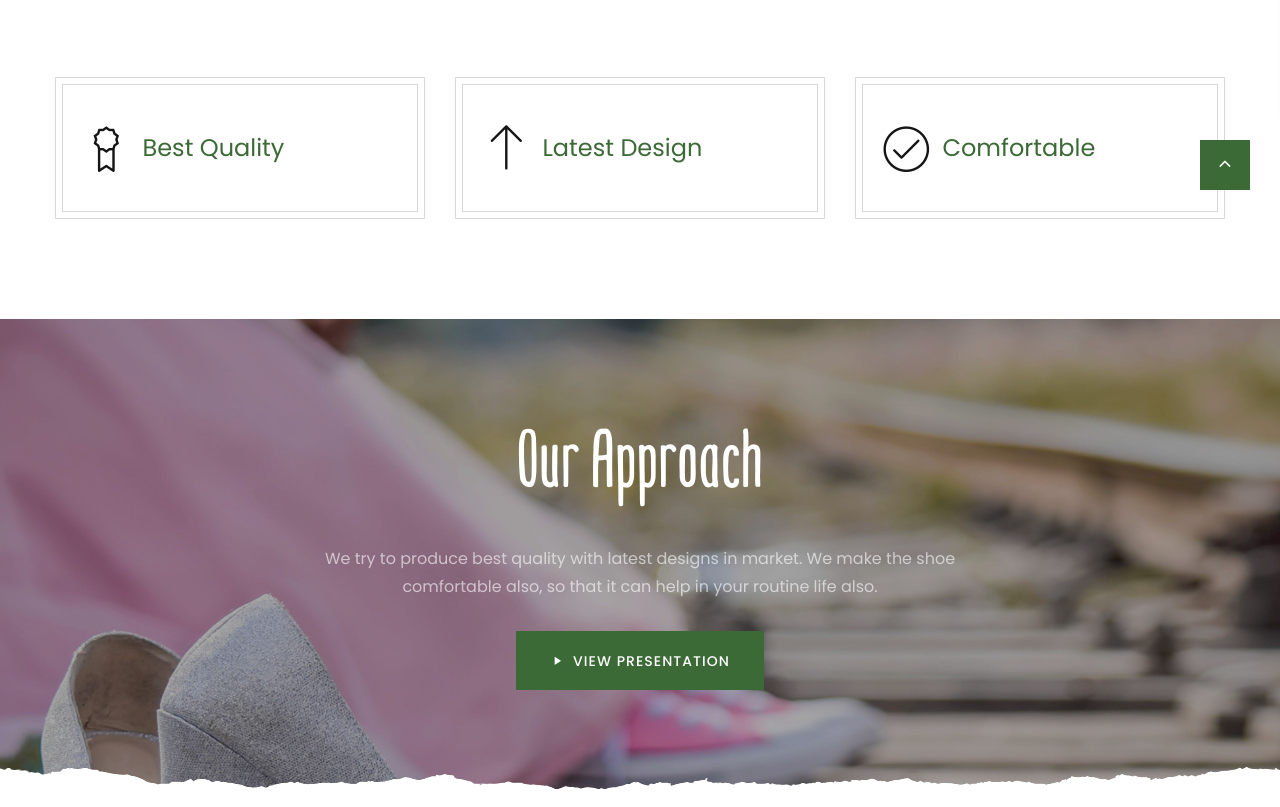
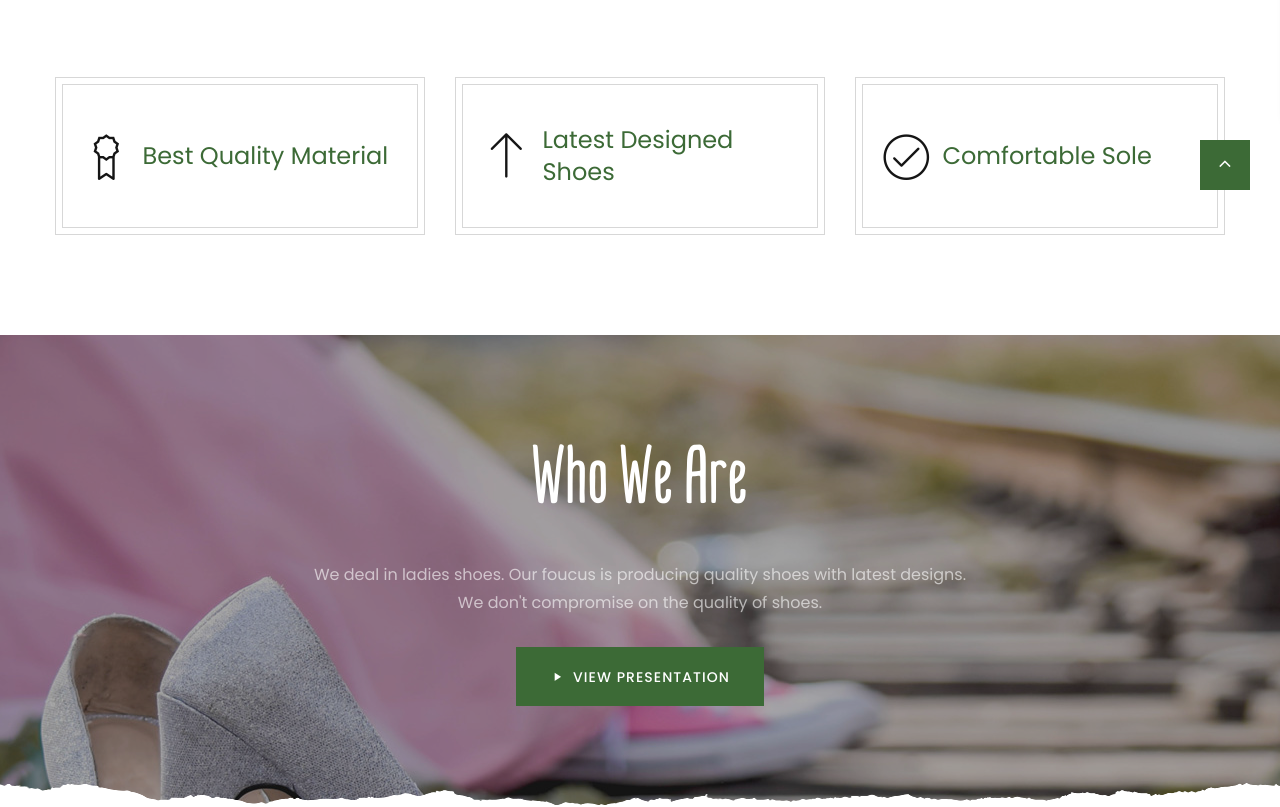
Before and after one commit to hassan-ali-cs7/elegantSole, a plain HTML site: page index.html in a window 1280 px wide. Shown: the part 680-1487 px from the top of the page. Drawn offline with Linux system fonts and the light colour scheme.

Commit message:
unnecssary sections removed

```diff
--- a/index.html
+++ b/index.html
@@ -102,6 +102,7 @@
                     </div> -->
                     <ul class="rd-navbar-nav">
                       <li class="rd-nav-item active"><a class="rd-nav-link" href="#home">Home</a></li>
+                      <li class="rd-nav-item active"><a class="rd-nav-link" href="#about-us">Who We Are</a></li>
                       <li class="rd-nav-item"><a class="rd-nav-link" href="#products">Products</a></li>
                       <!-- <li class="rd-nav-item"><a class="rd-nav-link" href="#team">Team</a></li> -->
                       <li class="rd-nav-item"><a class="rd-nav-link" href="#testimonials">Testimonials</a></li>
@@ -138,12 +139,12 @@
                             <div class="unit-body"><a class="link-phone" href="tel:#">+1 323-913-4688</a></div>
                           </div>
                         </li>
-                        <!-- <li>
+                        <li>
                           <div class="unit unit-spacing-sm">
                             <div class="unit-left"><span class="icon fa fa-location-arrow"></span></div>
                             <div class="unit-body"><a class="link-location" href="#">4730 Crystal Springs Dr, Los Angeles, CA 90027</a></div>
                           </div>
-                        </li> -->
+                        </li>
                         <li>
                           <div class="unit unit-spacing-sm">
                             <div class="unit-left"><span class="icon fa fa-envelope"></span></div>
@@ -232,7 +233,7 @@
                     <div class="box-icon-ruby-icon linearicons-medal-empty"></div>
                   </div>
                   <div class="unit-body">
-                    <h4 class="box-icon-ruby-title">Best Quality</h4>
+                    <h4 class="box-icon-ruby-title">Best Quality Material</h4>
                   </div>
                 </div>
               </article>
@@ -244,7 +245,7 @@
                     <div class="box-icon-ruby-icon linearicons-arrow-up"></div>
                   </div>
                   <div class="unit-body">
-                    <h4 class="box-icon-ruby-title">Latest Design</h4>
+                    <h4 class="box-icon-ruby-title">Latest Designed Shoes</h4>
                   </div>
                 </div>
               </article>
@@ -256,7 +257,7 @@
                     <div class="box-icon-ruby-icon linearicons-checkmark-circle"></div>
                   </div>
                   <div class="unit-body">
-                    <h4 class="box-icon-ruby-title">Comfortable</h4>
+                    <h4 class="box-icon-ruby-title">Comfortable Sole</h4>
                   </div>
                 </div>
               </article>
@@ -267,12 +268,12 @@
       <!-- Trending products-->
       <!-- Code Removed -->
       <!-- Section CTA 2-->
-      <section class="section text-center">
+      <section class="section text-center" id="about-us" data-type="anchor">
         <div class="parallax-container" data-parallax-img="images/bg-parallax-1.jpg">
           <div class="parallax-content section-xl section-inset-custom-1 context-dark bg-overlay-40">
             <div class="container">
-              <h2 class="oh font-weight-normal"><span class="d-inline-block wow slideInDown" data-wow-delay="0s">Our Approach</span></h2>
-              <p class="oh big text-width-large"><span class="d-inline-block wow slideInUp" data-wow-delay=".2s">We try to produce best quality with latest designs in market. We make the shoe comfortable also, so that it can help in your routine life also.</span></p><a class="button button-primary button-icon button-icon-left button-ujarak wow fadeInUp" href="https://www.youtube.com/watch?v=tl8aIyPG7C4" data-lightgallery="item" data-wow-delay=".1s"><span class="icon mdi mdi-play"></span>View presentation</a>
+              <h2 class="oh font-weight-normal"><span class="d-inline-block wow slideInDown" data-wow-delay="0s">Who We Are</span></h2>
+              <p class="oh big text-width-large"><span class="d-inline-block wow slideInUp" data-wow-delay=".2s">We deal in ladies shoes. Our foucus is producing quality shoes with latest designs. We don't compromise on the quality of shoes.</span></p><a class="button button-primary button-icon button-icon-left button-ujarak wow fadeInUp" href="https://www.youtube.com/watch?v=tl8aIyPG7C4" data-lightgallery="item" data-wow-delay=".1s"><span class="icon mdi mdi-play"></span>View presentation</a>
             </div>
           </div>
         </div>
@@ -434,7 +435,7 @@
       <!-- Gallery and Partners sections removed -->
 
       <!-- Contact Form and Gmap-->
-      <section class="section section-md section-last bg-default" id="contacts-us" data-type="anchor">
+      <!-- <section class="section section-md section-last bg-default" id="contacts-us" data-type="anchor">
         <div class="container">
           <div class="oh h2-title">
             <h2 class="wow slideInUp" data-wow-delay="0s">Get in Touch</h2>
@@ -477,10 +478,10 @@
             </div>
           </div>
         </div>
-      </section>
+      </section> -->
 
       <!-- Page Footer-->
-      <footer class="section footer-variant-2 footer-modern context-dark section-top-image section-top-image-dark">
+      <footer class="section footer-variant-2 footer-modern context-dark section-top-image section-top-image-dark"  id="contacts-us" data-type="anchor">
         <div class="footer-variant-2-content">
           <div class="container">
             <div class="row row-40 justify-content-between">
@@ -504,17 +505,17 @@
                           </div>
                         </div>
                       </li>
-                      <!-- <li>
+                      <li>
                         <div class="unit unit-spacing-xs">
                           <div class="unit-left"><span class="icon fa fa-location-arrow"></span></div>
-                          <div class="unit-body"><a class="link-location" href="#">test address</a></div>
+                          <div class="unit-body"><a class="link-location" href="#">4730 Crystal Springs Dr, Los Angeles, CA 90027</a></div>
                         </div>
-                      </li> -->
+                      </li>
                     </ul>
                   </div>
                 </div>
               </div>
-              <div class="col-sm-6 col-lg-4 col-xl-4">
+              <!-- <div class="col-sm-6 col-lg-4 col-xl-4">
                 <div class="oh-desktop">
                   <div class="inset-top-18 wow slideInDown" data-wow-delay="0s">
                     <h5>Newsletter</h5>
@@ -526,7 +527,7 @@
                       </div>
                       <button class="button button-block button-white" type="submit">Subscribe</button>
                     </form>
-                    <!-- <div class="group-lg group-middle">
+                    <div class="group-lg group-middle">
                       <p class="text-white">Follow Us</p>
                       <div>
                         <ul class="list-inline list-inline-sm footer-social-list-2">
@@ -536,10 +537,10 @@
                           <li><a class="icon fa fa-instagram" href="#"></a></li>
                         </ul>
                       </div>
-                    </div> -->
+                    </div>
                   </div>
                 </div>
-              </div>
+              </div> -->
               <div class="col-lg-3 col-xl-3">
                 <div class="oh-desktop">
                   <div class="inset-top-18 wow slideInLeft" data-wow-delay="0s">
```
